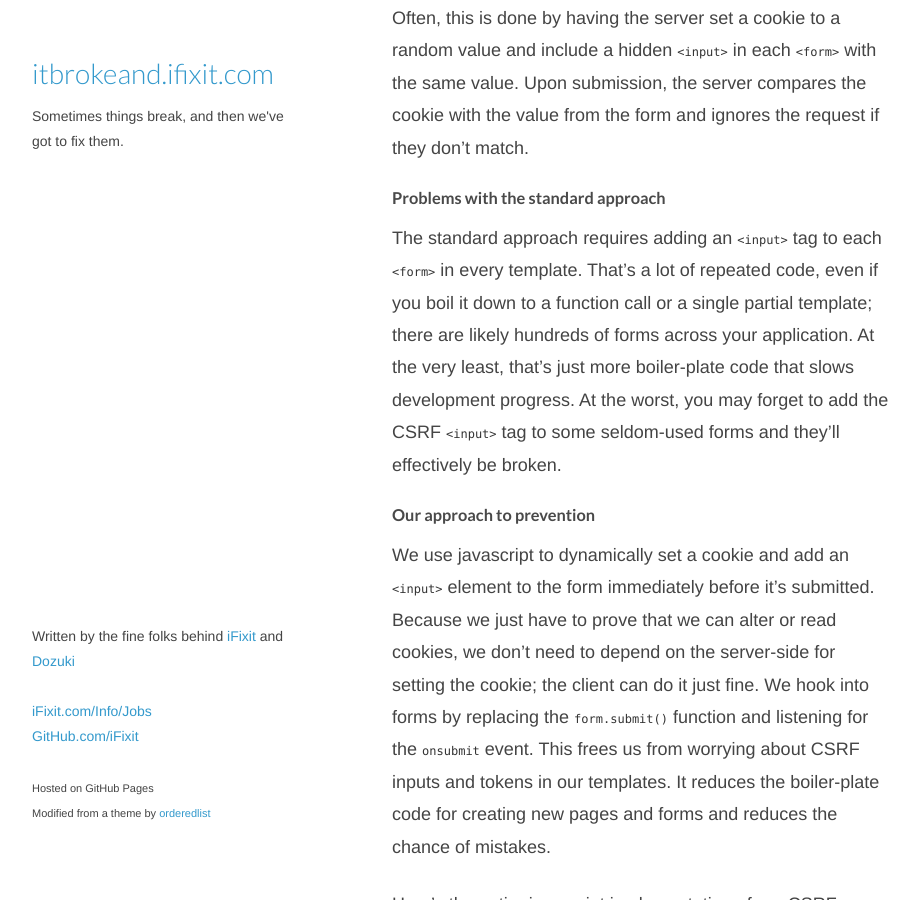
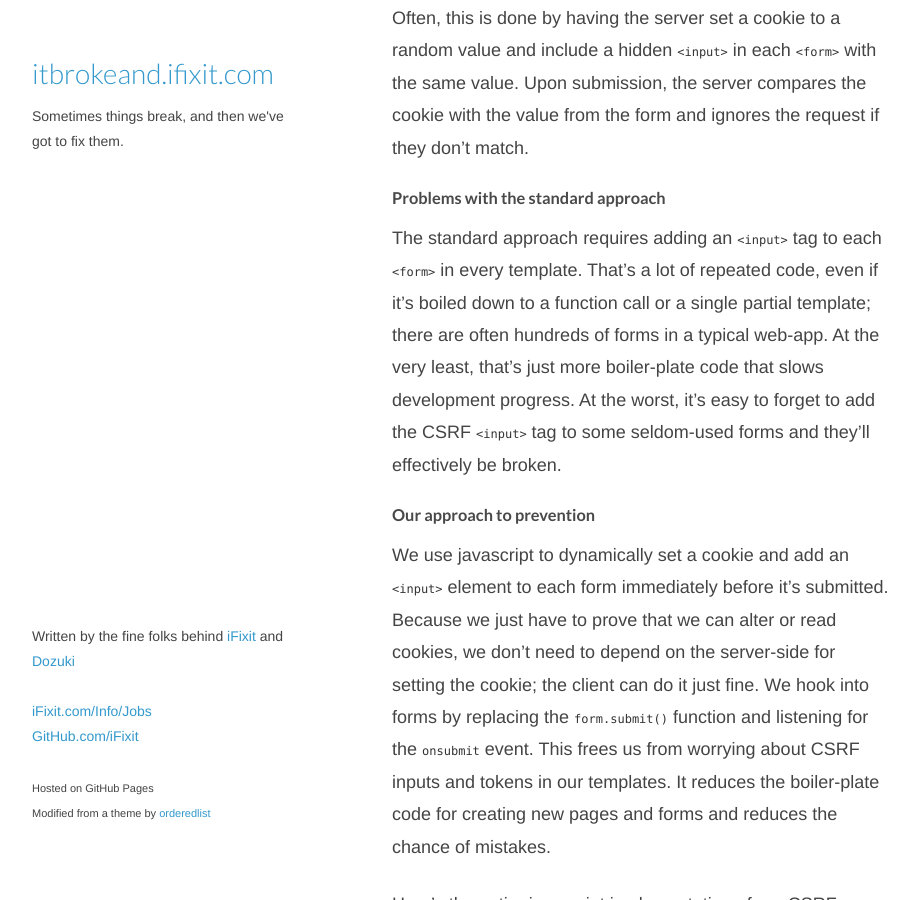
Before and after one commit to iFixit/itbrokeand.ifixit.com, a Jekyll site: the page built from _posts/2013-07-21-csrf-how-we-do-it.md, in a window 1280 px wide and 900 px high, scrolled down 1173 px. Shown: the whole window, without its empty margins (178-1097 px from the left). Built offline with Jekyll 4.4.1, drawn with Linux system fonts in a browser that asks for light colours; Markdown is read by kramdown in place of the engine named in the settings; comment, search, counter and statistics services are not loaded.

Commit message:
Post: CSRF - Remove references to you / your
They are fine, but the post should remain consistent and it was easier
to remove a few yous than to add a bunch

```diff
--- a/_posts/2013-07-21-csrf-how-we-do-it.md
+++ b/_posts/2013-07-21-csrf-how-we-do-it.md
@@ -51,17 +51,17 @@ and ignores the request if they don't match.
 The standard approach requires
 adding an `<input>` tag to each `<form>` in every template.
 That's a lot of repeated code,
-even if you boil it down to a function call
+even if it's boiled down to a function call
 or a single partial template;
-there are likely hundreds of forms across your application.
+there are often hundreds of forms in a typical web-app.
 At the very least, that's just more boiler-plate code
 that slows development progress.
-At the worst, you may forget to add the CSRF `<input>` tag
+At the worst, it's easy to forget to add the CSRF `<input>` tag
 to some seldom-used forms and they'll effectively be broken.
 
 ### Our approach to prevention
 We use javascript to dynamically set a cookie
-and add an `<input>` element to the form
+and add an `<input>` element to each form
 immediately before it's submitted.
 Because we just have to prove that we can alter or read cookies,
 we don't need to depend on the server-side for setting the cookie;
```
